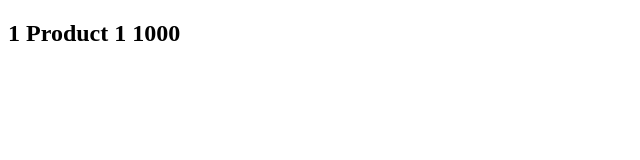
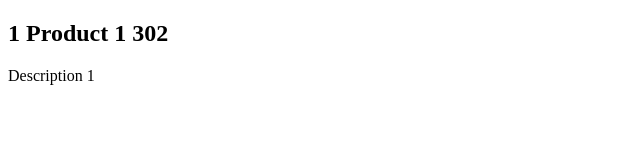
Before and after one commit to NajibBelhadj/nextJS, a Next.js app: page /product/1 in a window 1280 px wide. Shown: the top 160 px of the page, without its empty margins (0-640 px from the left). Built offline with nearby package versions, Linux system fonts and the light colour scheme; data requests are answered from the project's data file.

Commit message:
Inspecting ISR Builds

```diff
--- a/db.json
+++ b/db.json
@@ -3,7 +3,7 @@
     {
       "id": 1,
       "title": "Product 1",
-      "price": 1000,
+      "price": 302,
       "description": "Description 1"
     },
     {
--- a/pages/product/[productId]/index.js
+++ b/pages/product/[productId]/index.js
@@ -10,7 +10,7 @@ export default function ProductDetail({ product }) {
             <h2>
                 {product.id} {product.title} {product.price}
             </h2>
-            <p> {product.discription} </p>
+            <p> {product.description} </p>
         </div>
     )
 }
@@ -28,7 +28,8 @@ export async function getStaticProps(context) {
         return {
             props: {
                 product: data,
-            }
+            },
+            revalidate: 5
         }
     } catch (error) {
         console.log("some error here");
@@ -38,7 +39,7 @@ export async function getStaticProps(context) {
 export async function getStaticPaths() {
 
     return {
-        paths: [{ params: { productId: '' } }],
+        paths: [{ params: { productId: '1' } }],
         fallback: true
     }
 }
--- a/pages/product/index.js
+++ b/pages/product/index.js
@@ -32,7 +32,8 @@ export async function getStaticProps() {
         return {
             props: {
                 products: data,
-            }
+            },
+            revalidate: 5,//revalidate product evry 5s without rebuild
         }
     } catch (error) {
         console.log("some error here");
```
